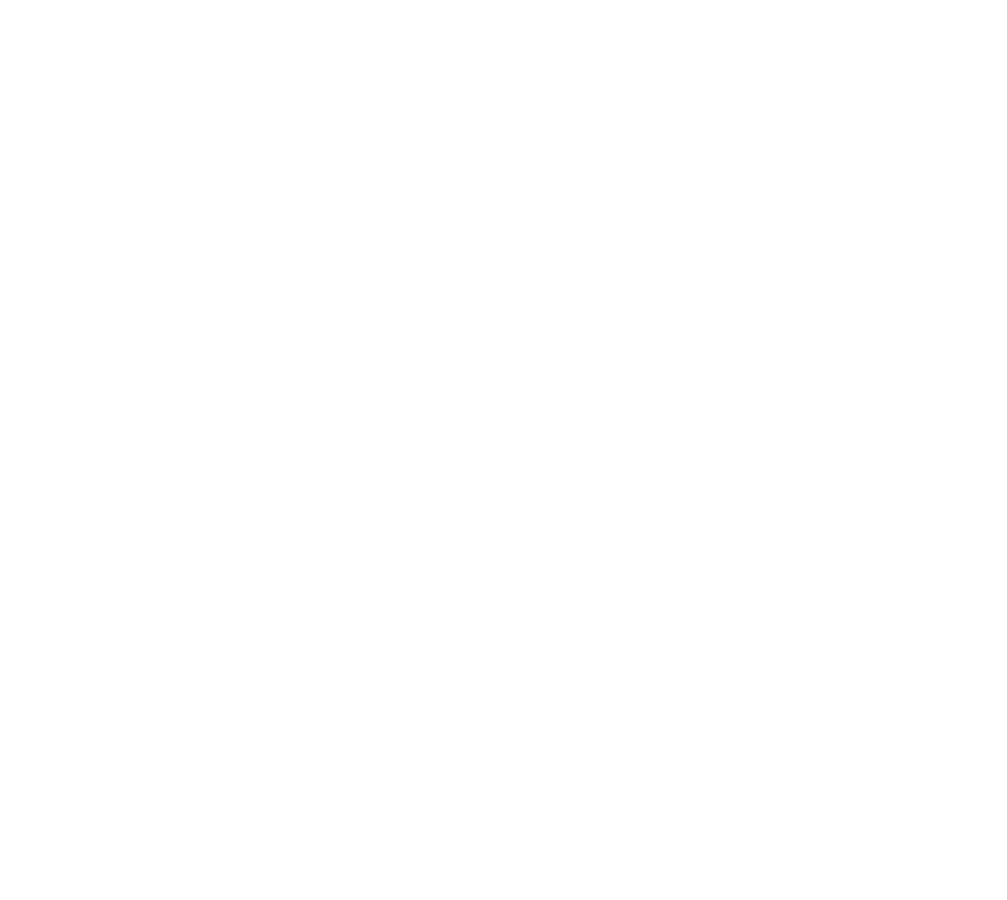
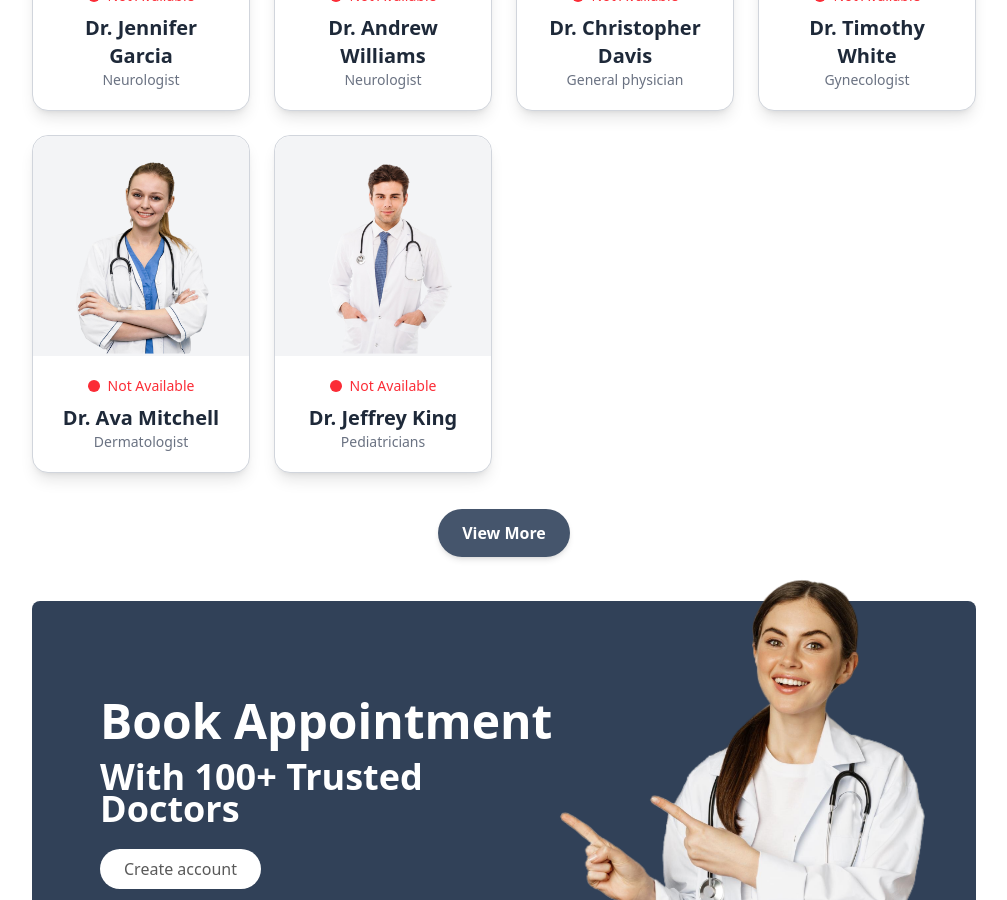
Before and after one commit to MohdSamir2001/DoctogramUI, a React (Vite) app: page / in a window 1280 px wide. Shown: the part 1900-2800 px from the top of the page, without its empty margins (136-1143 px from the left). Before the commit the page ends 1083 px from the top, so only its background shows below. Built offline with nearby package versions, Linux system fonts and the light colour scheme.

Commit message:
Create AllDoctors Component And Footer

```diff
--- a/package.json
+++ b/package.json
@@ -15,6 +15,7 @@
     "axios": "^1.8.1",
     "react": "^19.0.0",
     "react-dom": "^19.0.0",
+    "react-icons": "^5.5.0",
     "react-redux": "^9.2.0",
     "react-router": "^7.2.0",
     "tailwindcss": "^4.0.7"
--- /dev/null
+++ b/src/components/FootInfo.jsx
@@ -0,0 +1,109 @@
+import React from "react";
+import { assets } from "../assets/assets";
+import {
+  FaFacebookF,
+  FaTwitter,
+  FaInstagram,
+  FaLinkedinIn,
+} from "react-icons/fa";
+import { useNavigate } from "react-router";
+
+const FootInfo = () => {
+  const navigate = useNavigate();
+
+  const handleNavigation = () => {
+    window.scrollTo({ top: 0, behavior: "smooth" }); // Scrolls to the top smoothly
+  };
+
+  return (
+    <div className="md:mx-10">
+      <div className="bg-slate-700 font-semibold rounded-md my-6 text-white py-12 md:px-10">
+        <div className="flex flex-col sm:grid grid-cols-1 md:grid-cols-[2fr_1fr_1fr] gap-10 mb-8">
+          {/* --- Logo & About --- */}
+          <div>
+            <div
+              onClick={() => handleNavigation("/")}
+              className="text-2xl font-bold text-white cursor-pointer mb-4"
+            >
+              DOCTO
+            </div>
+            <p className="leading-6 md:w-3/4">
+              Your trusted healthcare partner. Find and book appointments with
+              top-rated doctors easily.
+            </p>
+          </div>
+
+          {/* --- Company Links --- */}
+          <div>
+            <p className="text-lg font-semibold mb-4">COMPANY</p>
+            <ul className="flex flex-col gap-2 text-gray-400">
+              <li
+                onClick={() => handleNavigation()}
+                className="hover:text-white cursor-pointer transition"
+              >
+                Home
+              </li>
+              <li
+                onClick={() => handleNavigation()}
+                className="hover:text-white cursor-pointer transition"
+              >
+                About Us
+              </li>
+              <li
+                onClick={() => handleNavigation()}
+                className="hover:text-white cursor-pointer transition"
+              >
+                Delivery
+              </li>
+              <li
+                onClick={() => handleNavigation()}
+                className="hover:text-white cursor-pointer transition"
+              >
+                Privacy Policy
+              </li>
+            </ul>
+          </div>
+
+          {/* --- Contact Info --- */}
+          <div>
+            <p className="text-lg font-semibold mb-4">GET IN TOUCH</p>
+            <ul className="flex flex-col gap-2 text-gray-400">
+              <li className="cursor-pointer hover:text-white transition">
+                +1-212-456-7890
+              </li>
+              <li className="cursor-pointer hover:text-white transition">
+                support@docto.com
+              </li>
+            </ul>
+
+            {/* --- Social Icons --- */}
+            <div className="flex gap-4 mt-4">
+              <a href="#" className="text-gray-400 hover:text-white transition">
+                <FaFacebookF size={18} />
+              </a>
+              <a href="#" className="text-gray-400 hover:text-white transition">
+                <FaTwitter size={18} />
+              </a>
+              <a href="#" className="text-gray-400 hover:text-white transition">
+                <FaInstagram size={18} />
+              </a>
+              <a href="#" className="text-gray-400 hover:text-white transition">
+                <FaLinkedinIn size={18} />
+              </a>
+            </div>
+          </div>
+        </div>
+
+        {/* --- Footer Line --- */}
+        <div>
+          <hr className="border-gray-700" />
+          <p className="py-5 text-center font-semibold text-gray-500 text-sm">
+            Copyright 2024 @Docto.com - All Rights Reserved.
+          </p>
+        </div>
+      </div>
+    </div>
+  );
+};
+
+export default FootInfo;
--- /dev/null
+++ b/src/components/Footer.jsx
@@ -0,0 +1,39 @@
+import React from "react";
+import { assets } from "../assets/assets";
+import { useNavigate } from "react-router";
+
+const Footer = () => {
+  const navigate = useNavigate();
+
+  return (
+    <div className="flex bg-slate-700 rounded-lg  px-6 sm:px-10 md:px-14 lg:px-12 my-8 md:mx-10">
+      {/* ------- Left Side ------- */}
+      <div className="flex-1 py-8 sm:py-10 md:py-16 lg:py-24 lg:pl-5">
+        <div className="text-xl lg:leading-8 sm:text-2xl md:text-3xl lg:text-4xl font-semibold text-white">
+          <p className="lg:text-5xl">Book Appointment</p>
+          <p className="mt-4">With 100+ Trusted Doctors</p>
+        </div>
+        <button
+          onClick={() => {
+            navigate("/login");
+            scrollTo(0, 0);
+          }}
+          className="bg-white cursor-pointer text-sm sm:text-base text-[#595959] px-6 py-2 rounded-full mt-6 hover:text-white hover:font-semibold hover:bg-black hover:scale-105 transition-all "
+        >
+          Create account
+        </button>
+      </div>
+
+      {/* ------- Right Side ------- */}
+      <div className="hidden md:block md:w-1/2 lg:w-[370px] relative">
+        <img
+          className="w-full absolute bottom-0 right-0 max-w-md"
+          src={assets.appointment_img}
+          alt=""
+        />
+      </div>
+    </div>
+  );
+};
+
+export default Footer;
--- a/src/components/SpecialityMenu.jsx
+++ b/src/components/SpecialityMenu.jsx
@@ -18,7 +18,7 @@
           <Link
             to={`/doctors/${item.speciality}`}
             onClick={() => scrollTo(0, 0)}
-            className="flex flex-col items-center text-xs cursor-pointer flex-shrink-0 hover:translate-y-[-10px] transition-all duration-500"
+            className="flex flex-col items-center text-sm cursor-pointer flex-shrink-0 hover:translate-y-[-10px] transition-all duration-500"
             key={index}
           >
             <img className="w-16 sm:w-24 mb-2 " src={item.image} alt="" />
--- /dev/null
+++ b/src/components/TopDoctors.jsx
@@ -0,0 +1,70 @@
+import React from "react";
+import { useNavigate } from "react-router";
+import { doctors } from "../assets/assets";
+const TopDoctors = () => {
+  const navigate = useNavigate();
+
+  return (
+    <div className="flex flex-col items-center gap-6 my-1 text-[#262626] px-4 md:px-10">
+      <h1 className="text-4xl font-semibold text-center">
+        Top Doctors Available
+      </h1>
+      <p className="sm:w-1/2 text-center text-gray-600 text-lg">
+        Browse our hand-picked selection of top-rated doctors ready to serve
+        you.
+      </p>
+      <div className="w-full grid grid-cols-1 sm:grid-cols-2 md:grid-cols-3 lg:grid-cols-4 gap-6 pt-5">
+        {doctors.slice(0, 10).map((item) => (
+          <div
+            key={item._id}
+            onClick={() => {
+              navigate(`/appointment/${item._id}`);
+              window.scrollTo(0, 0);
+            }}
+            className="border border-gray-300 rounded-2xl overflow-hidden cursor-pointer shadow-lg hover:shadow-xl hover:-translate-y-2 transition-all duration-300 bg-white"
+          >
+            {/* Image Container */}
+            <div className="w-full min-h-[220px] bg-gray-100 flex items-center justify-center overflow-hidden rounded-t-2xl">
+              <img
+                className="w-full h-full sm:object-cover object-contain"
+                src={item.image}
+                alt={item.name}
+              />
+            </div>
+            {/* Doctor Info */}
+            <div className="p-5 text-center">
+              <div
+                className={`flex items-center justify-center gap-2 text-sm font-medium ${
+                  item.available ? "text-green-500" : "text-red-500"
+                }`}
+              >
+                <span
+                  className={`w-3 h-3 rounded-full ${
+                    item.available ? "bg-green-500" : "bg-red-500"
+                  }`}
+                ></span>
+                <p>{item.available ? "Available" : "Not Available"}</p>
+              </div>
+              <p className="text-xl font-semibold text-gray-800 mt-2">
+                {item.name}
+              </p>
+              <p className="text-gray-500 text-sm">{item.speciality}</p>
+            </div>
+          </div>
+        ))}
+      </div>
+      {/* Button */}
+      <button
+        onClick={() => {
+          navigate("/doctors");
+          window.scrollTo(0, 0);
+        }}
+        className="bg-slate-600 cursor-pointer text-white px-6 py-3 rounded-full my-3 font-semibold shadow-md hover:bg-slate-700 transition-all duration-300"
+      >
+        View More
+      </button>
+    </div>
+  );
+};
+
+export default TopDoctors;
--- a/src/pages/HomePage.jsx
+++ b/src/pages/HomePage.jsx
@@ -1,12 +1,18 @@
 import React from "react";
 import Header from "../components/Header";
 import SpecialityMenu from "../components/SpecialityMenu";
+import TopDoctors from "../components/TopDoctors";
+import Footer from "../components/Footer";
+import FootInfo from "../components/FootInfo";
 
 const HomePage = () => {
   return (
     <div className="">
       <Header />
       <SpecialityMenu />
+      <TopDoctors />
+      <Footer />
+      <FootInfo />
     </div>
   );
 };
```
Also changed, not shown: 1 other file (tests, documents, lock files or other folders).
